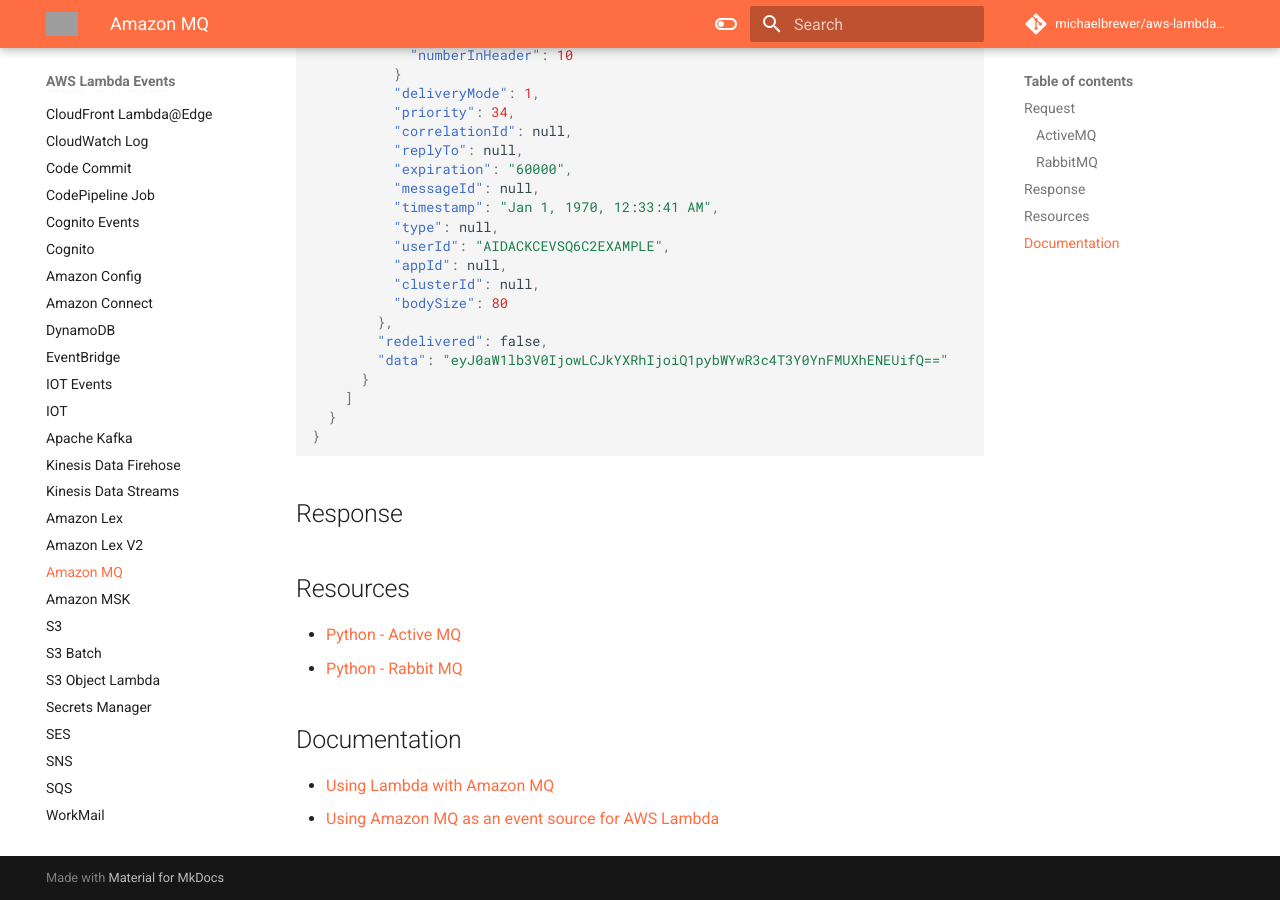
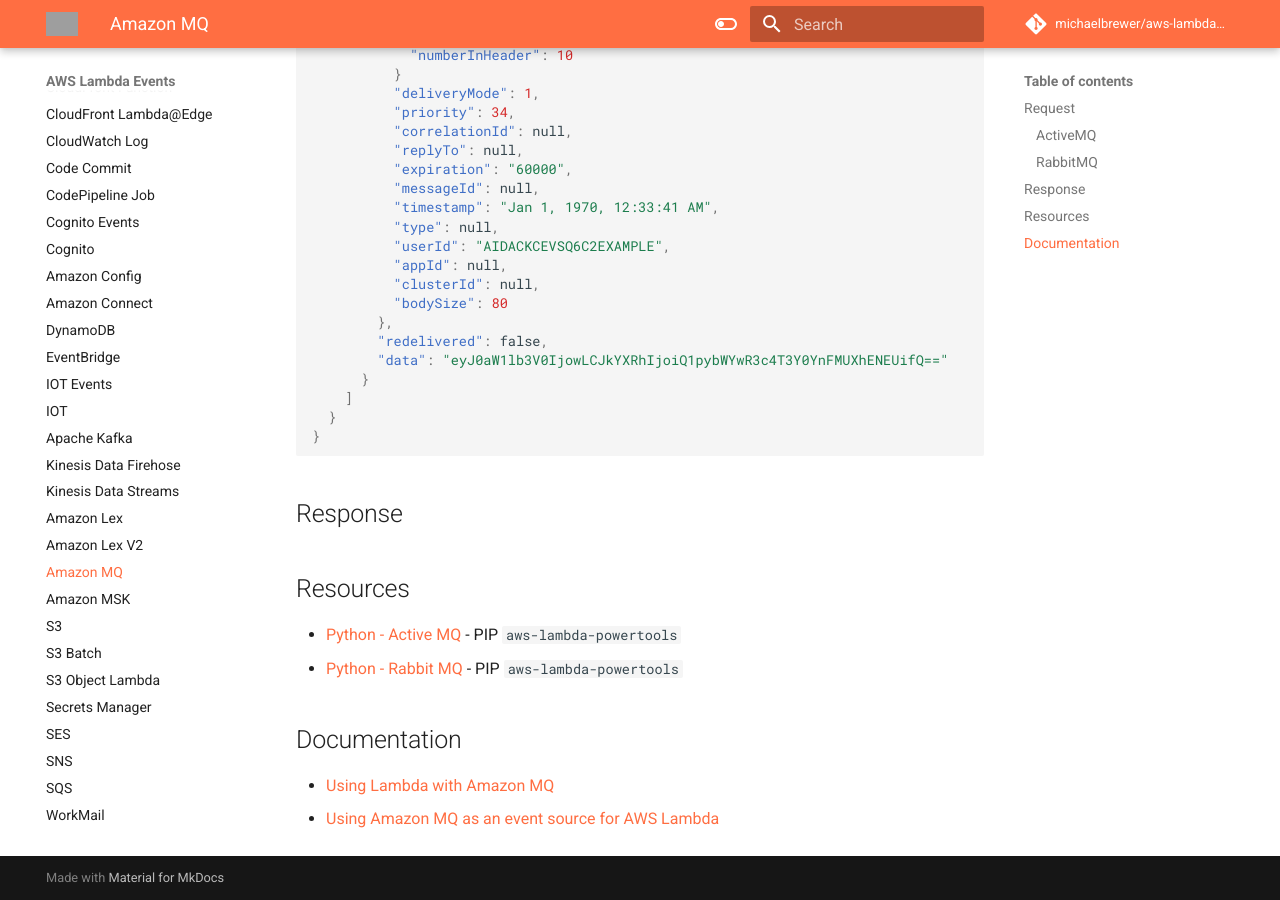
Before and after one commit to michaelbrewer/aws-lambda-events, an MkDocs documentation site: the page built from docs/mq.md, in a window 1280 px wide and 900 px high, scrolled down 1659 px. Built offline with MkDocs 1.6.1 and Material for MkDocs 9.7.7, drawn with Linux system fonts in a browser that asks for light colours; comment, search, counter and statistics services are not loaded; grey boxes are pictures that could not be loaded.

Commit message:
chore: mention pip

```diff
--- a/docs/mq.md
+++ b/docs/mq.md
@@ -101,8 +101,8 @@
 
 ## Resources
 
-- [Python - Active MQ](https://awslabs.github.io/aws-lambda-powertools-python/latest/utilities/data_classes/#active-mq)
-- [Python - Rabbit MQ](https://awslabs.github.io/aws-lambda-powertools-python/latest/utilities/data_classes/#rabbit-mq)
+- [Python - Active MQ](https://awslabs.github.io/aws-lambda-powertools-python/latest/utilities/data_classes/#active-mq) - PIP `aws-lambda-powertools`
+- [Python - Rabbit MQ](https://awslabs.github.io/aws-lambda-powertools-python/latest/utilities/data_classes/#rabbit-mq) - PIP `aws-lambda-powertools`
 
 ## Documentation
 
```
